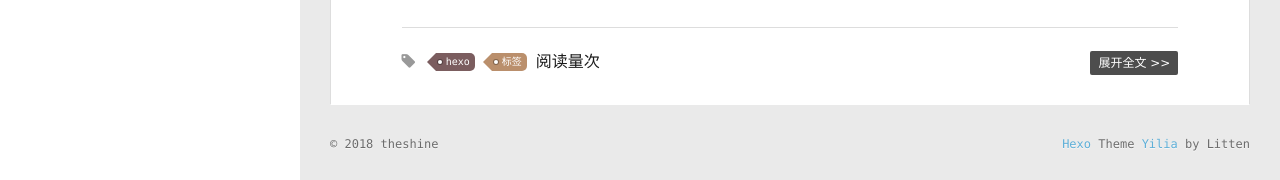
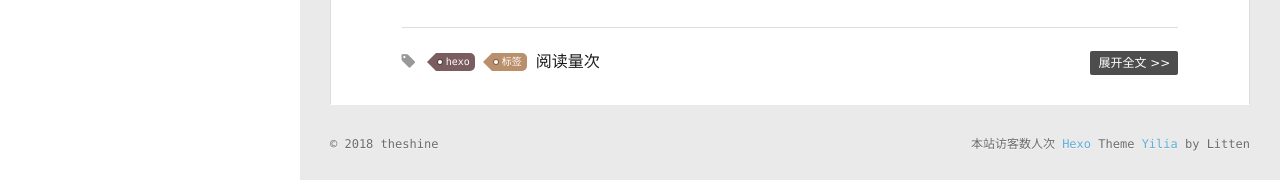
Before and after one commit to ydudu/ydudu.github.io, a plain HTML site: page index.html in a window 1280 px wide. Shown: the part 620-800 px from the top of the page. Drawn offline with Linux system fonts and the light colour scheme; some packages are replaced by stand-ins of ours; a script that the page names is missing.

Commit message:
Site updated: 2018-09-29 15:20:47

```diff
--- a/index.html
+++ b/index.html
@@ -253,11 +253,15 @@
     		&copy; 2018 theshine
     	</div>
       	<div class="footer-right">
+          <span id="busuanzi_container_site_uv">
+  本站访客数<span id="busuanzi_value_site_uv"></span>人次
+          </span>
       		<a href="http://hexo.io/" target="_blank">Hexo</a>  Theme <a href="https://github.com/litten/hexo-theme-yilia" target="_blank">Yilia</a> by Litten
       	</div>
     </div>
   </div>
 </footer>
+
     </div>
     <script>
 	var yiliaConfig = {
```
Also changed, not shown: 2018/09/28/news/index.html (+4 -0 lines), archives/2018/09/index.html (+4 -0 lines), archives/2018/index.html (+4 -0 lines), archives/index.html (+4 -0 lines), tags/hexo/index.html (+4 -0 lines), tags/index.html (+4 -0 lines), tags/标签/index.html (+4 -0 lines).
